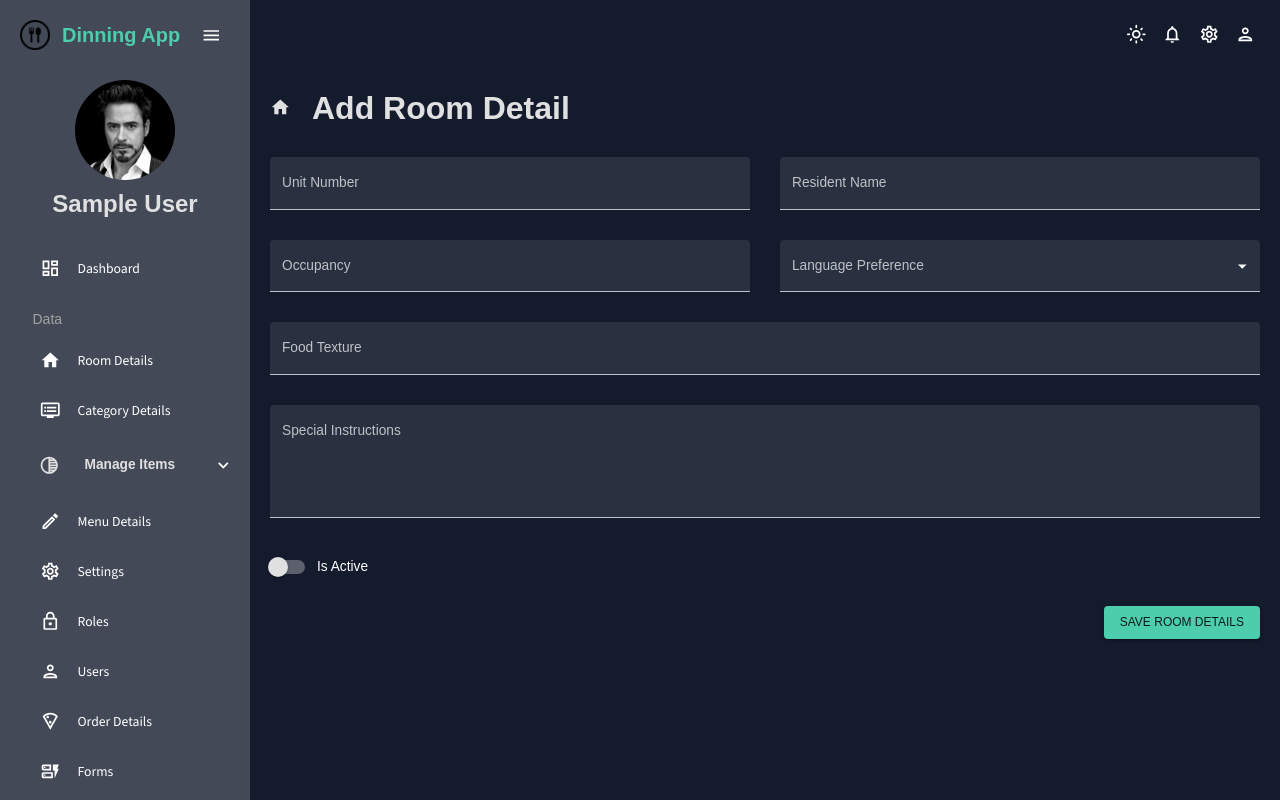
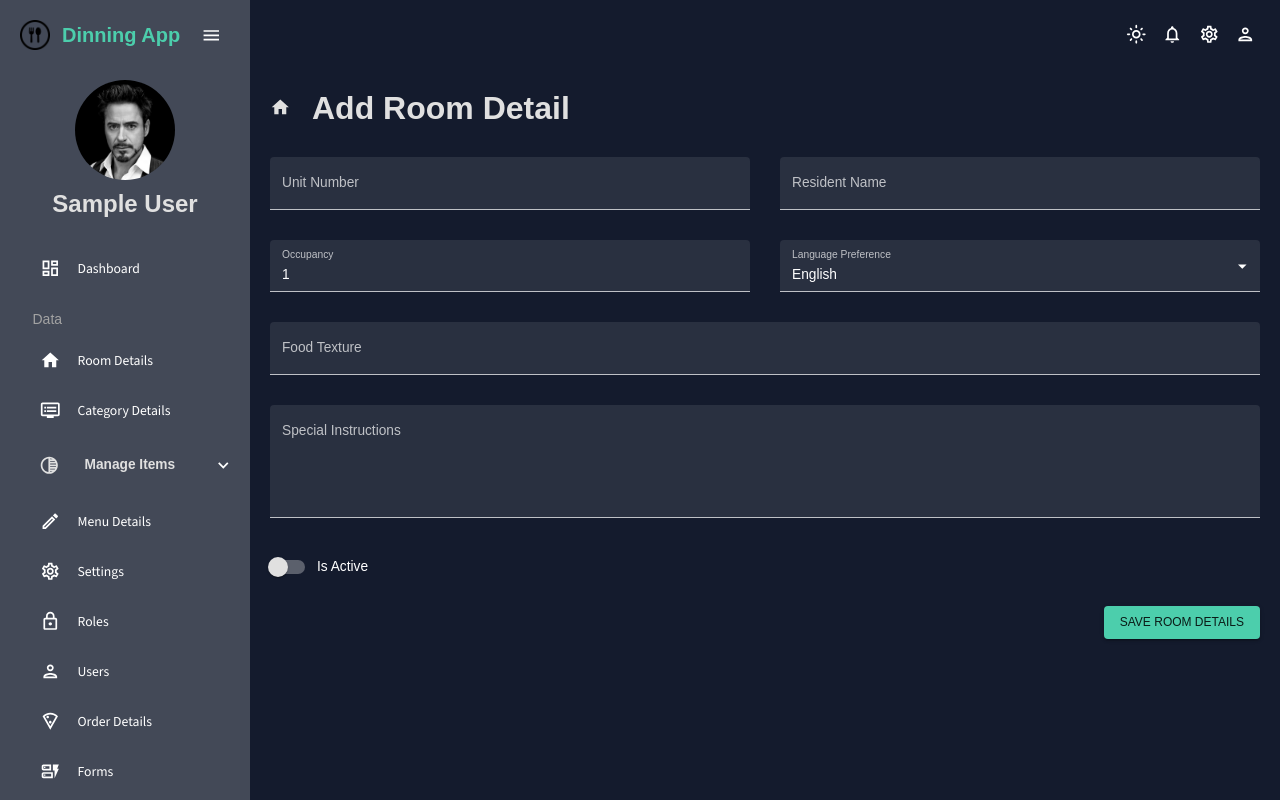
Before and after one commit to UsmanKapadiya/hamiltondinnerapp-admin, a React (Vite) app: page /room-details/create in a window 1280 px wide. Built offline with nearby package versions, Linux system fonts and the light colour scheme; sample sign-in values are in the browser's storage.

Commit message:
Add Ocuupancy in minimum 1 and maximum 10 set, resident name is require set and default english language set

```diff
--- a/src/scenes/room/roomDetails-form.jsx
+++ b/src/scenes/room/roomDetails-form.jsx
@@ -20,7 +20,7 @@ import { toast } from "react-toastify";
 
 const validationSchema = yup.object({
   room_name: yup.string().required("Unit Number is required"),
-  // resident_name: yup.string().required("Resident Name is required"),
+  resident_name: yup.string().required("Resident Name is required"),
   occupancy: yup
     .number()
     .typeError("Occupancy must be a number")
@@ -52,8 +52,8 @@ const RoomDetailsForm = () => {
       id: roomDetails?.id || "",
       room_name: roomDetails?.room_name || "",
       resident_name: roomDetails?.resident_name || "",
-      occupancy: roomDetails?.occupancy || "",
-      language: roomDetails?.language?.toString() || "",
+      occupancy: roomDetails?.occupancy || "1",
+      language: roomDetails?.language?.toString() || "1",
       food_texture: roomDetails?.food_texture || "",
       special_instrucations: roomDetails?.special_instrucations || "",
       is_active: roomDetails?.is_active === 1 || roomDetails?.is_active === true,
@@ -175,6 +175,14 @@ const RoomDetailsForm = () => {
                   error={touched.occupancy && Boolean(errors.occupancy)}
                   helperText={touched.occupancy && errors.occupancy}
                   sx={{ gridColumn: "span 2" }}
+                  inputProps={{ min: 1, max: 10, step: 1 }}
+                  onInput={e => {
+                    if (e.target.value !== "") {
+                      let val = parseInt(e.target.value) || 1;
+                      val = Math.max(1, Math.min(10, val));
+                      e.target.value = val;
+                    }
+                  }}
                 />
                 <TextField
                   fullWidth
```
